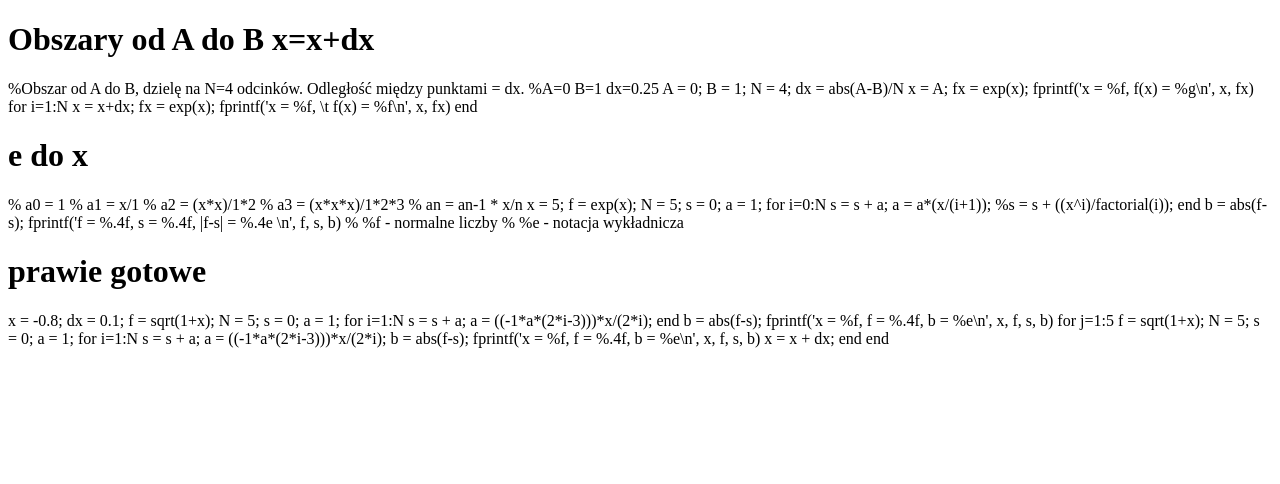
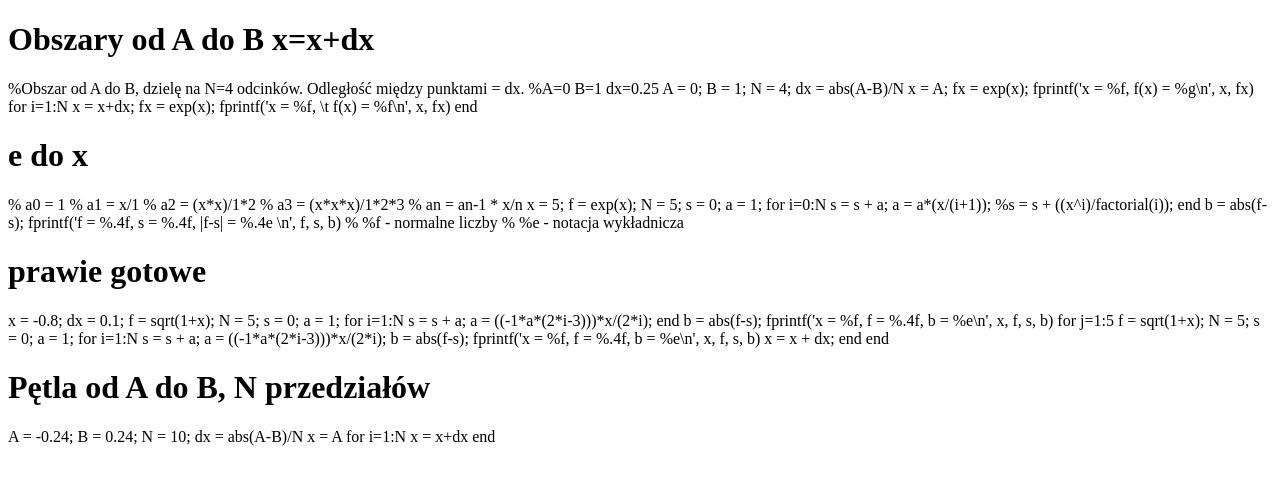
Before and after one commit to lacinamichal/plantr, a plain HTML site: page ti.html in a window 1280 px wide. Drawn offline with Linux system fonts and the light colour scheme.

Commit message:
from A to B

```diff
--- a/ti.html
+++ b/ti.html
@@ -79,5 +79,16 @@
           end
       end
     </p>
+    <h1>Pętla od A do B, N przedziałów</h1>
+    <p>
+      A = -0.24;
+B = 0.24;
+N = 10;
+dx = abs(A-B)/N
+x = A
+for i=1:N
+    x = x+dx
+end
+    </p>
   </body>
 </html>
```
